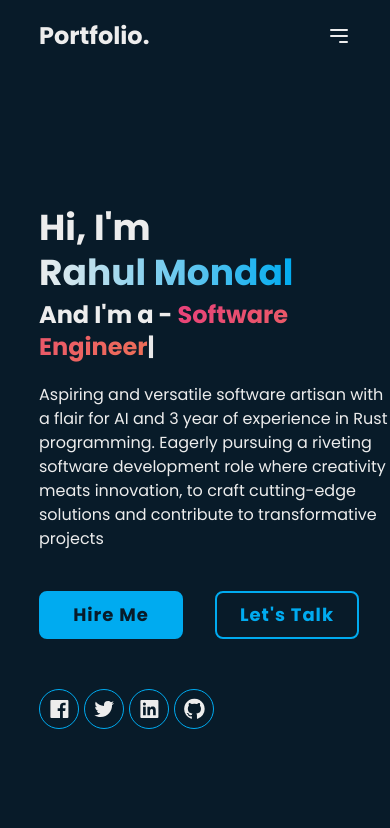
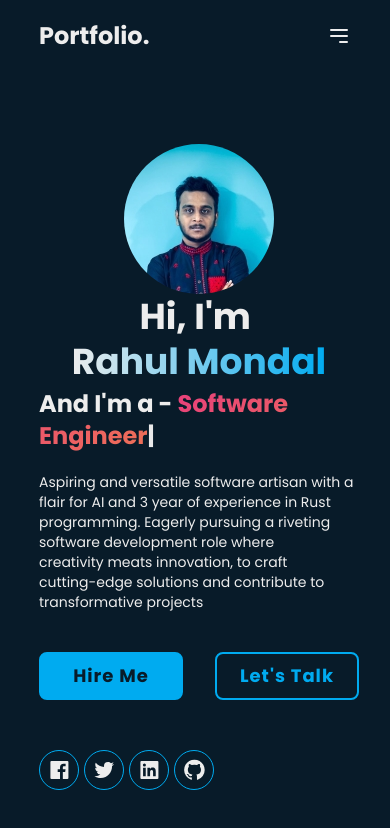
Before and after one commit to Rahul721999/my-portfolio, a React (Vite) app: page / in a window 390 px wide. Shown: the top 828 px of the page. Built offline with nearby package versions, Linux system fonts and the light colour scheme.

Commit message:
added: Profile photo for mobile view.

```diff
--- a/src/App.css
+++ b/src/App.css
@@ -49,6 +49,14 @@ body {
 }
 
 /* -------------------------Home page Section-------------------------*/
+.section-container {
+  padding-left: 10%;
+  padding-right: 10%;
+  padding-top: 20px;
+  padding-bottom: 20px;
+}
+
+
 .intro-tag {
   display: inline-block;
   transition: .3s;
@@ -82,12 +90,6 @@ body {
   opacity: 0;
   animation: slideLeft 1.5s ease forwards;
   animation-delay: .3s;
-}
-
-.section-container {
-  padding-left: 10%;
-  padding-top: 20px;
-  padding-bottom: 20px;
 }
 
 /* Hire me button from Home page*/
--- a/src/components/Photo.jsx
+++ b/src/components/Photo.jsx
@@ -1,7 +1,7 @@
 import React from 'react';
 const Photo = () => {
     return (
-        <div className="hidden justify-center items-center rounded-full laptop:flex laptop:w-3/5">
+        <div className="hidden justify-center items-center rounded-full laptop:flex laptop:w-2/5">
             <img
                 src='src\assets\stand_photo.jpg'
                 alt='profile-picture'
@@ -10,4 +10,16 @@ const Photo = () => {
         </div>
     )
 }
-export default Photo;
+
+const MobilePhoto = () =>{
+    return(
+        <div className="flex justify-center items-center rounded-full laptop:hidden">
+            <img
+                src='src\assets\photo_small.jpg'
+                alt='profile-picture'
+                className='rounded-full'
+            />
+        </div>
+    )
+}
+export {Photo, MobilePhoto};
--- a/src/components/index.js
+++ b/src/components/index.js
@@ -1,4 +1,4 @@
-export {default as Photo} from './Photo';
+export {Photo, MobilePhoto} from './Photo';
 export {default as Navbar} from './Navbar';
 export {default as NavItems} from './NavItems';
 export {default as MediaIcons} from './MediaButtons';
--- a/src/pages/Homepage.jsx
+++ b/src/pages/Homepage.jsx
@@ -1,6 +1,6 @@
 import { useRef, useEffect } from "react";
 import Typed from "typed.js";
-import { MediaIcons, Photo } from "../components";
+import { MediaIcons, MobilePhoto, Photo } from "../components";
 
 const Home = () => {
     const el = useRef(null);
@@ -18,14 +18,15 @@ const Home = () => {
         };
     }, []);
     return (
-        <section className="h-screen w-screen flex  flex-row justify-start items-center transition-colors duration-300 section-container">
-                <div className="laptop:w-2/5">
-                    <h1 className="tablet:text-6xl text-4xl font-bold leading-tight">
+        <section className="h-screen w-screen flex flex-row justify-start items-center transition-colors duration-300 section-container">
+                <div className="laptop:w-3/5">
+                    <MobilePhoto/>
+                    <h1 className="text-center tablet:text-left tablet:text-6xl text-4xl font-bold leading-tight">
                         <span className="intro-tag">Hi, I'm&nbsp;</span>
                         <span className="name-tag"> Rahul Mondal</span>
                     </h1>
                     <h3 className="tablet:text-3xl text-2xl font-bold my-1 designation-tag">And I'm a - <span ref={el} className="gradient-text"></span></h3>
-                    <p className="tablet:text-lg text-base text-left my-5 mb-10 ">
+                    <p className="text-pretty flex tablet:text-lg text-sm tablet:text-left my-5 mb-10 ">
                         Aspiring and versatile software artisan with a flair for AI and 3 year of experience in Rust programming.
                         Eagerly pursuing a riveting software development role where creativity meats innovation,
                         to craft cutting-edge solutions and contribute to transformative projects
```
Also changed, not shown: src/assets/photo.jpg (added), src/assets/photo_small.jpg (added).
